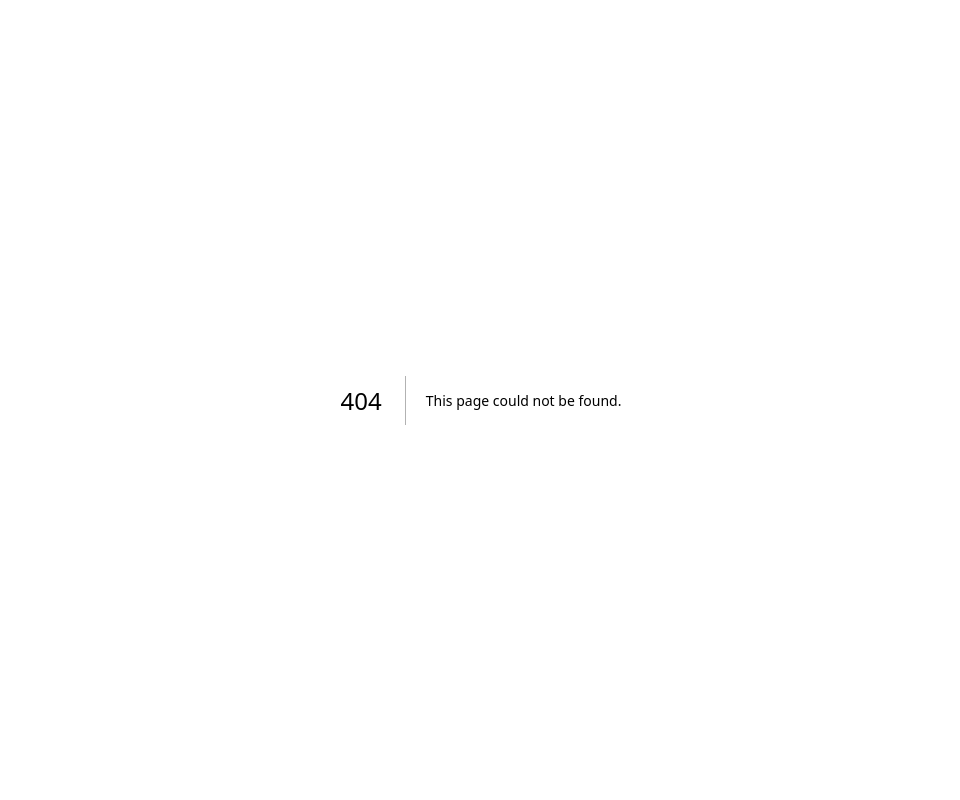
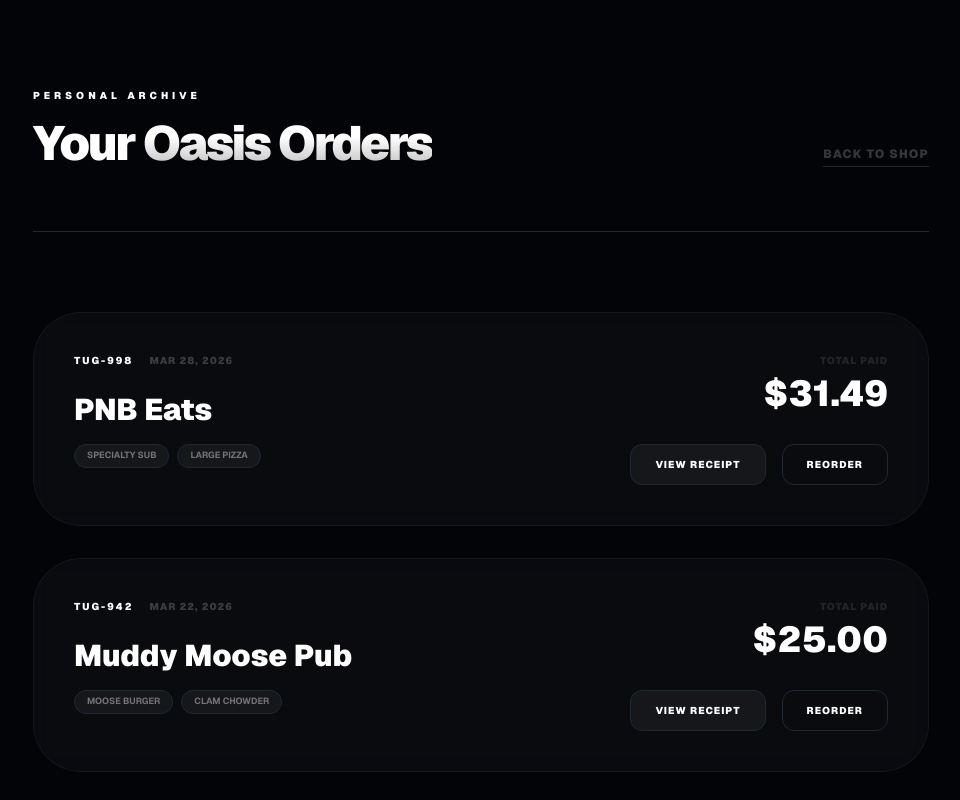
Before and after one commit to Resteral/Delivery, a Next.js app: page /orders in a window 1280 px wide. Before the commit this address had no page. Shown: the top 800 px of the page, without its empty margins (159-1119 px from the left). Built offline with nearby package versions, Linux system fonts and the light colour scheme.

Commit message:
Add Merchant Analytics (Trends) and Consumer Order History (Receipts)

```diff
--- a/src/app/dashboard/page.tsx
+++ b/src/app/dashboard/page.tsx
@@ -18,19 +18,25 @@ export default function Dashboard() {
            <div className="glass p-8 rounded-[2.5rem] border border-white/5 hover:border-primary/20 transition-all">
               <span className="text-[10px] font-black uppercase tracking-[0.2em] text-primary block mb-2">Total Orders</span>
               <div className="text-5xl font-black mb-4 tracking-tighter">142</div>
-              <p className="text-xs text-white/30">+12% from last week</p>
+              <p className="text-xs text-secondary font-black tracking-widest">+12.4% <span className="text-white/20 uppercase ml-2">from last week</span></p>
            </div>
 
            <div className="glass p-8 rounded-[2.5rem] border border-white/5 hover:border-secondary/20 transition-all">
               <span className="text-[10px] font-black uppercase tracking-[0.2em] text-secondary block mb-2">Gross Revenue</span>
               <div className="text-5xl font-black mb-4 tracking-tighter">$2,840.00</div>
-              <p className="text-xs text-white/30">Lakes Region Average</p>
+              <p className="text-xs text-white/30 tracking-widest">Lakes Region Top 5%</p>
            </div>
 
-           <div className="glass p-8 rounded-[2.5rem] border border-white/5 hover:border-white/10 transition-all">
-              <span className="text-[10px] font-black uppercase tracking-[0.2em] text-white/40 block mb-2">Active Products</span>
-              <div className="text-5xl font-black mb-4 tracking-tighter">12</div>
-              <p className="text-xs text-white/30">TUG Partner Status</p>
+           <div className="glass p-8 rounded-[2.5rem] border border-white/5 hover:border-white/10 transition-all overflow-hidden flex flex-col justify-between">
+              <div>
+                 <span className="text-[10px] font-black uppercase tracking-[0.2em] text-white/40 block mb-2">Market Share</span>
+                 <div className="text-xl font-black mb-4 tracking-tight">Oasis Growth Trend</div>
+              </div>
+              <div className="h-10 flex items-end gap-1 px-1">
+                 {[40, 60, 50, 70, 90, 80, 100].map((h, i) => (
+                    <div key={i} className="flex-1 bg-primary/20 hover:bg-primary transition-colors rounded-t-sm" style={{ height: `${h}%` }} />
+                 ))}
+              </div>
            </div>
         </div>
 
--- /dev/null
+++ b/src/app/orders/page.tsx
@@ -0,0 +1,57 @@
+"use client";
+import React from 'react';
+import Link from 'next/link';
+
+const pastOrders = [
+  { id: "TUG-998", merchant: "PNB Eats", date: "Mar 28, 2026", items: ["Specialty Sub", "Large Pizza"], total: 31.49, status: "Delivered" },
+  { id: "TUG-942", merchant: "Muddy Moose Pub", date: "Mar 22, 2026", items: ["Moose Burger", "Clam Chowder"], total: 25.00, status: "Delivered" },
+  { id: "TUG-812", merchant: "Boyle's General", date: "Mar 15, 2026", items: ["Local Honey", "Produce Box"], total: 34.00, status: "Delivered" }
+];
+
+export default function OrderHistory() {
+  return (
+    <div className="min-h-screen bg-[#020408] text-white p-6 font-sans">
+      <header className="max-w-4xl mx-auto py-16 flex justify-between items-end border-b border-white/5 mb-20">
+         <div>
+            <span className="text-[10px] font-black uppercase tracking-[0.4em] text-primary mb-4 block">Personal Archive</span>
+            <h1 className="text-5xl font-black tracking-tighter">Your <span className="text-gradient">Oasis Orders</span></h1>
+         </div>
+         <Link href="/" className="text-xs font-black text-white/20 hover:text-white uppercase tracking-widest border-b border-white/10 pb-1">Back to Shop</Link>
+      </header>
+
+      <main className="max-w-4xl mx-auto space-y-8 pb-32">
+         {pastOrders.map(order => (
+           <div key={order.id} className="glass p-10 rounded-[3rem] border border-white/5 hover:border-primary/20 transition-all flex flex-col md:flex-row justify-between gap-12 group">
+              <div className="flex-1">
+                 <div className="flex items-center gap-4 mb-6">
+                    <span className="text-[10px] font-black text-secondary uppercase tracking-[0.2em]">{order.id}</span>
+                    <span className="text-[10px] font-black text-white/20 uppercase tracking-widest">{order.date}</span>
+                 </div>
+                 <h3 className="text-3xl font-black mb-4 group-hover:text-primary transition-colors">{order.merchant}</h3>
+                 <div className="flex gap-2 flex-wrap">
+                    {order.items.map(item => (
+                      <span key={item} className="px-3 py-1 bg-white/5 border border-white/10 rounded-full text-[9px] font-bold text-white/40 uppercase">{item}</span>
+                    ))}
+                 </div>
+              </div>
+
+              <div className="md:text-right flex flex-col justify-between">
+                 <div>
+                    <p className="text-[10px] font-black uppercase tracking-widest text-white/10 mb-2">Total Paid</p>
+                    <p className="text-4xl font-black text-white leading-none">${order.total.toFixed(2)}</p>
+                 </div>
+                 <div className="mt-8 flex gap-4 md:justify-end">
+                    <button className="px-6 py-3 bg-white/5 border border-white/10 rounded-xl text-[10px] font-black uppercase tracking-widest hover:bg-white/10">View Receipt</button>
+                    <button className="px-6 py-3 bg-primary/20 text-primary border border-primary/20 rounded-xl text-[10px] font-black uppercase tracking-widest hover:bg-primary hover:text-black transition-all">Reorder</button>
+                 </div>
+              </div>
+           </div>
+         ))}
+      </main>
+
+      <footer className="py-20 text-center border-t border-white/5 bg-black/40">
+         <p className="text-[10px] font-bold text-white/10 uppercase tracking-[0.6em]">Secure Logistic Archive &copy; 2026 TUG Logistics</p>
+      </footer>
+    </div>
+  );
+}
--- a/src/app/page.tsx
+++ b/src/app/page.tsx
@@ -43,6 +43,7 @@ export default function Home() {
                </div>
             </div>
             <Link href="/forum" className="text-xs font-bold uppercase tracking-widest text-primary hover:text-white transition-colors">Forum</Link>
+            <Link href="/orders" className="text-xs font-bold uppercase tracking-widest text-white/60 hover:text-white transition-colors">Orders</Link>
             <Link href="/membership" className="text-xs font-bold uppercase tracking-widest text-white/60 hover:text-white transition-colors">Membership</Link>
             <button onClick={() => setShowCart(!showCart)} className="relative text-xs font-bold uppercase tracking-widest text-white/60 hover:text-white transition-colors">
               Cart ({cart.length})
```
